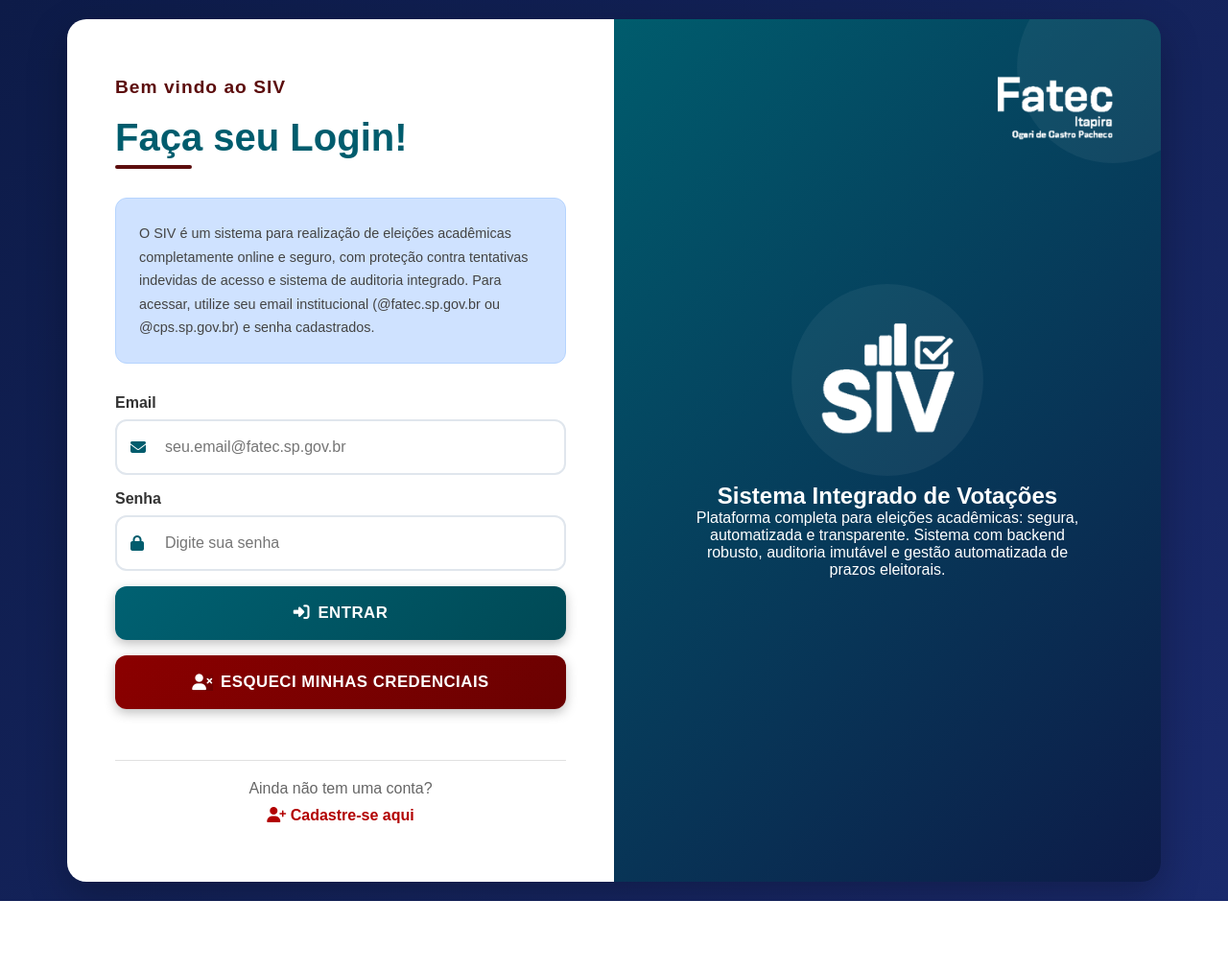
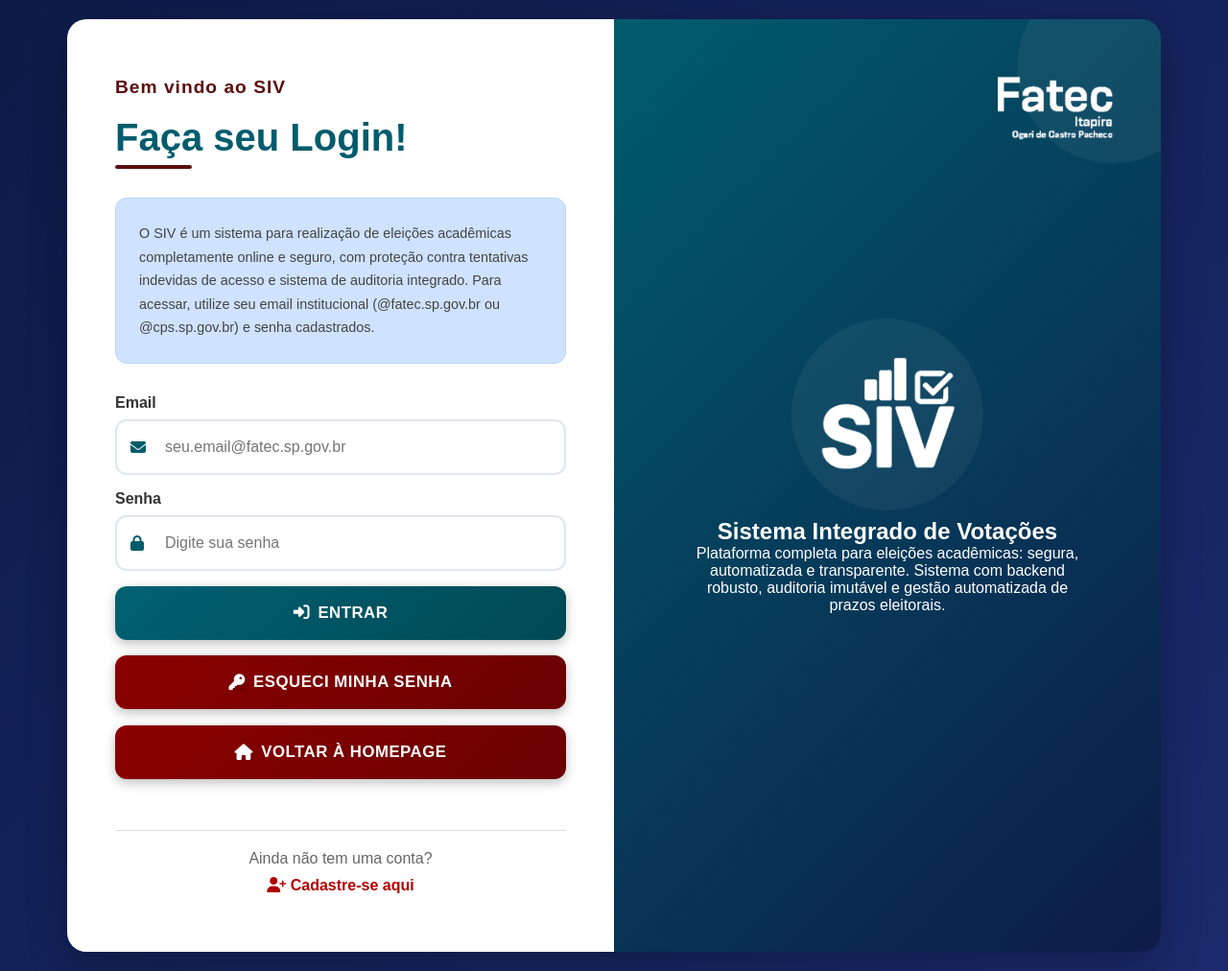
Before and after one commit to LKScripts/sistema-integrado-votacao, a PHP site: page /sistema-integrado-votacao/pages/guest/login.php in a window 1280 px wide. Shown: the whole page at 96% size. Before the commit the page ends 939 px from the top, so only its background shows below. Run offline with PHP 8.4, Linux system fonts and the light colour scheme.

Commit message:
feat(auth): adiciona links de recuperação de senha no login

```diff
--- a/public/pages/guest/login.php
+++ b/public/pages/guest/login.php
@@ -203,9 +203,14 @@
                     Entrar
                 </button>
 
-                <a class="button secondary" href="../../pages/guest/suporte.php">
-                    <i class="fa fa-user-times"></i>
-                    Esqueci minhas credenciais
+                <a class="button secondary" href="../../pages/guest/recuperar-senha.php">
+                    <i class="fa fa-key"></i>
+                    Esqueci minha senha
+                </a>
+
+                <a class="button secondary" href="../../index.php">
+                    <i class="fas fa-home"></i>
+                    Voltar à Homepage
                 </a>
             </form>
 
```
